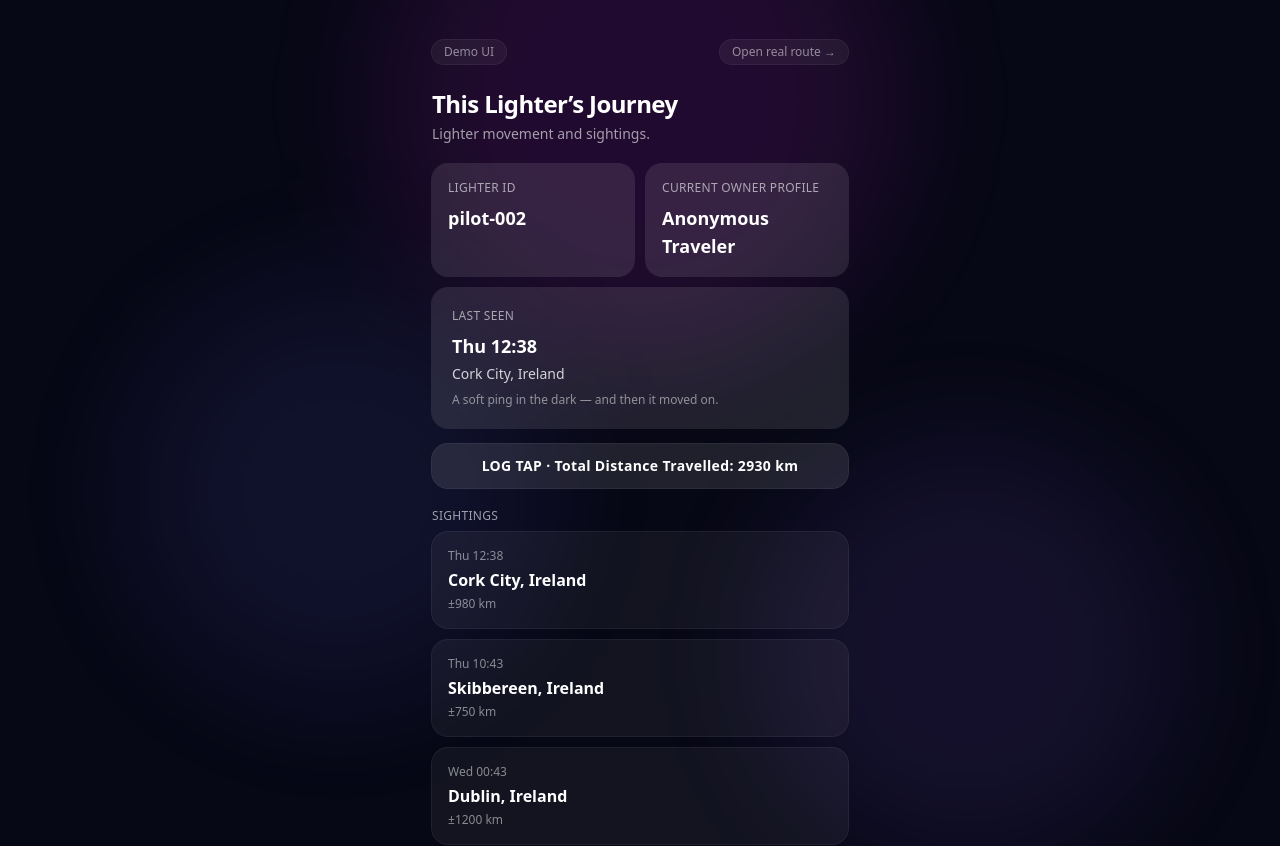
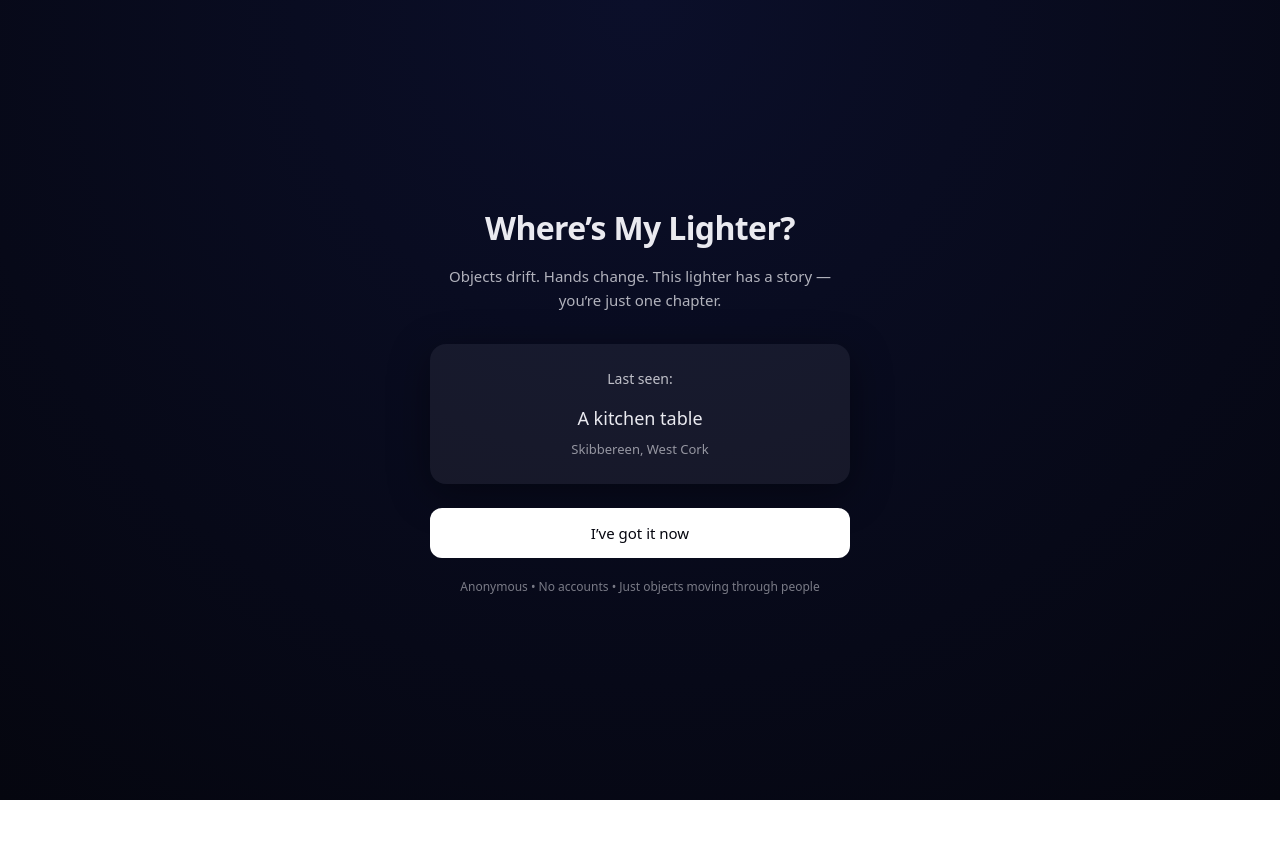
Before and after one commit to Shane-Breen/wheres-my-lighter, a Next.js app: page /demo in a window 1280 px wide. Shown: the top 846 px of the page. After the commit the page ends 800 px from the top, so only its background shows below. Built offline with nearby package versions, Linux system fonts and the light colour scheme.

Commit message:
Update page.tsx

```diff
--- a/app/demo/page.tsx
+++ b/app/demo/page.tsx
@@ -1,165 +1,116 @@
-import { motion } from 'framer-motion'
-import Link from 'next/link'
+export default function DemoPage() {
+  return (
+    <main
+      style={{
+        minHeight: '100vh',
+        background: 'radial-gradient(circle at top, #0b0f2a, #05060f)',
+        color: '#eaeaf0',
+        display: 'flex',
+        alignItems: 'center',
+        justifyContent: 'center',
+        fontFamily: 'system-ui, -apple-system, sans-serif',
+        padding: '24px',
+      }}
+    >
+      <div
+        style={{
+          maxWidth: '420px',
+          width: '100%',
+          textAlign: 'center',
+        }}
+      >
+        {/* Title */}
+        <h1
+          style={{
+            fontSize: '32px',
+            fontWeight: 600,
+            letterSpacing: '-0.02em',
+            marginBottom: '12px',
+          }}
+        >
+          Where’s My Lighter?
+        </h1>
 
-type Sighting = {
-  time: string
-  place: string
-  deltaKm: number
-}
+        {/* Subtitle */}
+        <p
+          style={{
+            fontSize: '15px',
+            lineHeight: 1.6,
+            opacity: 0.75,
+            marginBottom: '32px',
+          }}
+        >
+          Objects drift. Hands change.
+          This lighter has a story — you’re just one chapter.
+        </p>
 
-export default function DemoPage() {
-  const lighterId = 'pilot-002'
-  const owner = 'Anonymous Traveler'
-  const lastSeenTime = 'Thu 12:38'
-  const lastSeenPlace = 'Cork City, Ireland'
+        {/* Card */}
+        <div
+          style={{
+            background: 'rgba(255,255,255,0.06)',
+            borderRadius: '16px',
+            padding: '24px',
+            boxShadow: '0 10px 40px rgba(0,0,0,0.4)',
+            marginBottom: '24px',
+          }}
+        >
+          <p
+            style={{
+              fontSize: '14px',
+              opacity: 0.8,
+              marginBottom: '16px',
+            }}
+          >
+            Last seen:
+          </p>
 
-  const sightings: Sighting[] = [
-    { time: 'Thu 12:38', place: 'Cork City, Ireland', deltaKm: 980 },
-    { time: 'Thu 10:43', place: 'Skibbereen, Ireland', deltaKm: 750 },
-    { time: 'Wed 00:43', place: 'Dublin, Ireland', deltaKm: 1200 },
-  ]
+          <p
+            style={{
+              fontSize: '18px',
+              fontWeight: 500,
+              marginBottom: '8px',
+            }}
+          >
+            A kitchen table
+          </p>
 
-  const totalDistanceKm = sightings.reduce((sum, s) => sum + s.deltaKm, 0)
-
-  return (
-    <main className="min-h-screen bg-[#070815] text-white">
-      {/* subtle glow */}
-      <div className="pointer-events-none fixed inset-0 opacity-70">
-        <div className="absolute left-1/2 top-[-20%] h-[520px] w-[520px] -translate-x-1/2 rounded-full bg-fuchsia-600/20 blur-3xl" />
-        <div className="absolute left-[10%] top-[35%] h-[420px] w-[420px] rounded-full bg-indigo-500/15 blur-3xl" />
-        <div className="absolute right-[8%] top-[55%] h-[420px] w-[420px] rounded-full bg-violet-500/15 blur-3xl" />
-      </div>
-
-      <div className="relative mx-auto max-w-md px-4 pb-20 pt-10">
-        {/* top utility */}
-        <div className="mb-6 flex items-center justify-between text-xs text-white/50">
-          <div className="rounded-full bg-white/5 px-3 py-1 ring-1 ring-white/10">
-            Demo UI
-          </div>
-          <Link
-            className="rounded-full bg-white/5 px-3 py-1 ring-1 ring-white/10 hover:bg-white/10"
-            href={`/lighter/${lighterId}?demo=1`}
+          <p
+            style={{
+              fontSize: '13px',
+              opacity: 0.6,
+            }}
           >
-            Open real route →
-          </Link>
+            Skibbereen, West Cork
+          </p>
         </div>
 
-        {/* header */}
-        <motion.div
-          initial={{ opacity: 0, y: 16, filter: 'blur(10px)' }}
-          animate={{ opacity: 1, y: 0, filter: 'blur(0px)' }}
-          transition={{ duration: 0.6, ease: 'easeOut' }}
-          className="mb-5"
+        {/* Action */}
+        <button
+          style={{
+            width: '100%',
+            padding: '14px 16px',
+            borderRadius: '12px',
+            border: 'none',
+            background: '#ffffff',
+            color: '#05060f',
+            fontSize: '15px',
+            fontWeight: 500,
+            cursor: 'pointer',
+          }}
         >
-          <h1 className="text-2xl font-semibold tracking-tight">
-            This Lighter’s Journey
-          </h1>
-          <p className="mt-1 text-sm text-white/60">
-            Lighter movement and sightings.
-          </p>
-        </motion.div>
+          I’ve got it now
+        </button>
 
-        {/* two-up */}
-        <div className="grid grid-cols-2 gap-3">
-          <motion.div
-            initial={{ opacity: 0, y: 12 }}
-            animate={{ opacity: 1, y: 0 }}
-            transition={{ delay: 0.05 }}
-            className="rounded-2xl bg-white/10 p-4 ring-1 ring-white/10"
-          >
-            <div className="text-xs uppercase tracking-wide text-white/60">
-              Lighter ID
-            </div>
-            <div className="mt-2 text-lg font-semibold">{lighterId}</div>
-          </motion.div>
-
-          <motion.div
-            initial={{ opacity: 0, y: 12 }}
-            animate={{ opacity: 1, y: 0 }}
-            transition={{ delay: 0.1 }}
-            className="rounded-2xl bg-white/10 p-4 ring-1 ring-white/10"
-          >
-            <div className="text-xs uppercase tracking-wide text-white/60">
-              Current Owner Profile
-            </div>
-            <div className="mt-2 text-lg font-semibold">{owner}</div>
-          </motion.div>
-        </div>
-
-        {/* last seen */}
-        <motion.div
-          initial={{ opacity: 0, y: 12 }}
-          animate={{ opacity: 1, y: 0 }}
-          transition={{ delay: 0.15 }}
-          className="mt-3 rounded-2xl bg-white/10 p-5 ring-1 ring-white/10"
+        {/* Footer note */}
+        <p
+          style={{
+            fontSize: '12px',
+            opacity: 0.5,
+            marginTop: '20px',
+          }}
         >
-          <div className="text-xs uppercase tracking-wide text-white/60">
-            Last Seen
-          </div>
-
-          <div className="mt-2 text-lg font-semibold">{lastSeenTime}</div>
-          <div className="mt-1 text-sm font-medium text-white/80">
-            {lastSeenPlace}
-          </div>
-
-          <div className="mt-2 text-xs text-white/50">
-            A soft ping in the dark — and then it moved on.
-          </div>
-        </motion.div>
-
-        {/* tap button */}
-        <motion.button
-          initial={{ opacity: 0, y: 10 }}
-          animate={{ opacity: 1, y: 0 }}
-          transition={{ delay: 0.22 }}
-          whileHover={{ scale: 1.01 }}
-          whileTap={{ scale: 0.98 }}
-          className="mt-4 w-full rounded-2xl bg-white/10 py-3 text-sm font-semibold tracking-wide ring-1 ring-white/15 hover:bg-white/15"
-          onClick={() => alert('Demo: Tap logged (UI only).')}
-        >
-          LOG TAP · Total Distance Travelled: {Math.round(totalDistanceKm)} km
-        </motion.button>
-
-        {/* sightings */}
-        <motion.div
-          initial={{ opacity: 0 }}
-          animate={{ opacity: 1 }}
-          transition={{ delay: 0.28 }}
-          className="mt-5"
-        >
-          <div className="mb-2 text-xs uppercase tracking-wide text-white/60">
-            Sightings
-          </div>
-
-          <div className="space-y-3">
-            {sightings.map((s, i) => (
-              <motion.div
-                key={`${s.time}-${s.place}`}
-                initial={{ opacity: 0, y: 10, filter: 'blur(8px)' }}
-                animate={{ opacity: 1, y: 0, filter: 'blur(0px)' }}
-                transition={{ delay: 0.32 + i * 0.06 }}
-                className="rounded-2xl bg-white/5 p-4 ring-1 ring-white/10"
-              >
-                <div className="text-xs text-white/50">{s.time}</div>
-                <div className="mt-1 text-base font-semibold">{s.place}</div>
-                <div className="mt-1 text-xs text-white/50">
-                  ±{s.deltaKm} km
-                </div>
-              </motion.div>
-            ))}
-          </div>
-        </motion.div>
-
-        {/* poetic footer */}
-        <motion.div
-          initial={{ opacity: 0 }}
-          animate={{ opacity: 1 }}
-          transition={{ delay: 0.55 }}
-          className="mt-8 rounded-2xl bg-white/5 p-4 text-sm leading-relaxed text-white/70 ring-1 ring-white/10"
-        >
-          Passed hand to hand. Pocket to pocket. <br />
-          No names kept — only distance remembered.
-        </motion.div>
+          Anonymous • No accounts • Just objects moving through people
+        </p>
       </div>
     </main>
   )
```
